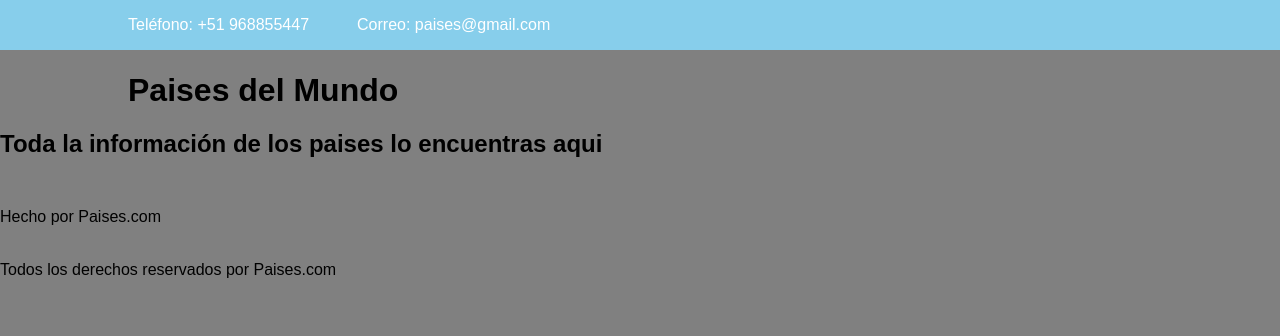
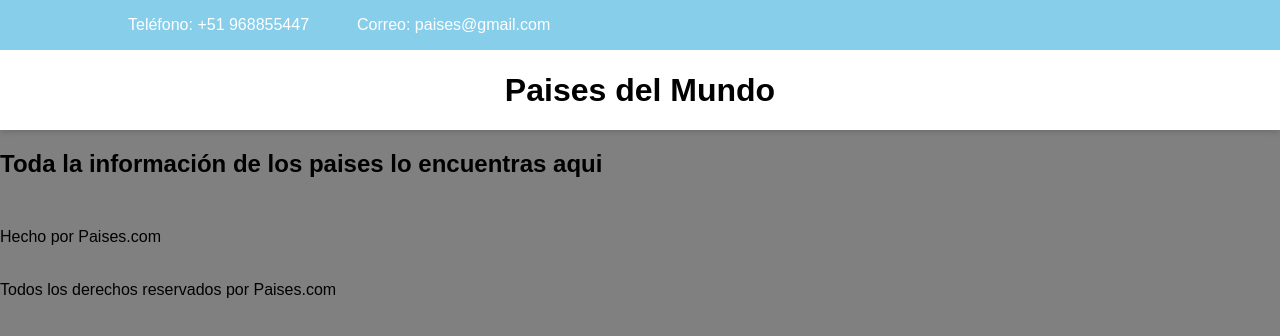
Before and after one commit to Daniel151505/Reto, a plain HTML site: page index.html in a window 1280 px wide. Drawn offline with nearby package versions, Linux system fonts and the light colour scheme; a script that the page names is missing.

Commit message:
Agregando Estilos Navbar

```diff
--- a/css/main.css
+++ b/css/main.css
@@ -45,3 +45,16 @@ body{
     justify-content: left;
     align-items: center;
 }
+
+/* Navbar */
+
+.navbar{
+    background-color: white;
+    box-shadow:0 4px 6px -1px rgba(0, 0, 0, 0.1), 0 2px 4px -1px rgba(0, 0, 0, 0.06);
+}
+
+.navbar-content{
+    display: flex;
+    justify-content: center;
+    align-items: center;
+}
```
